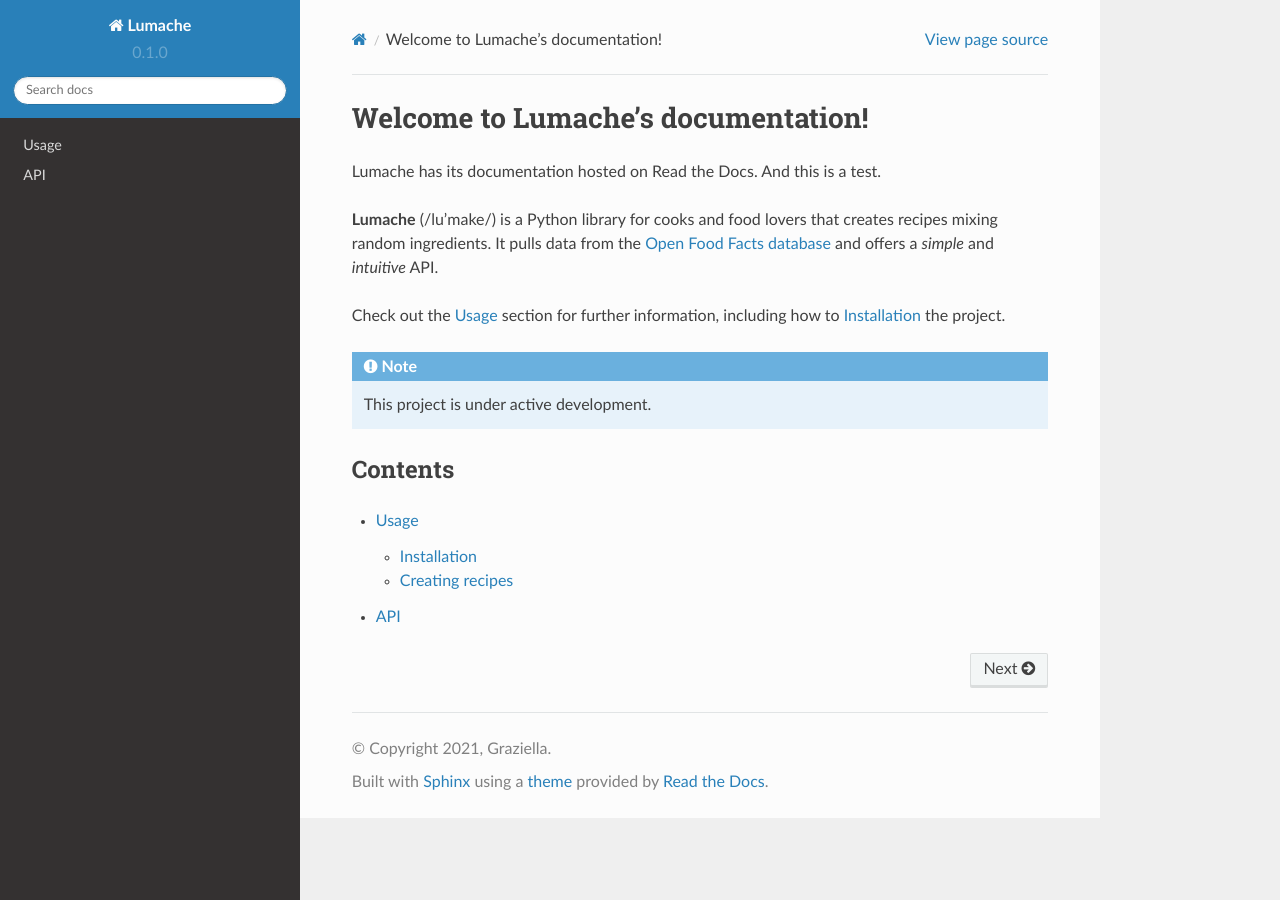
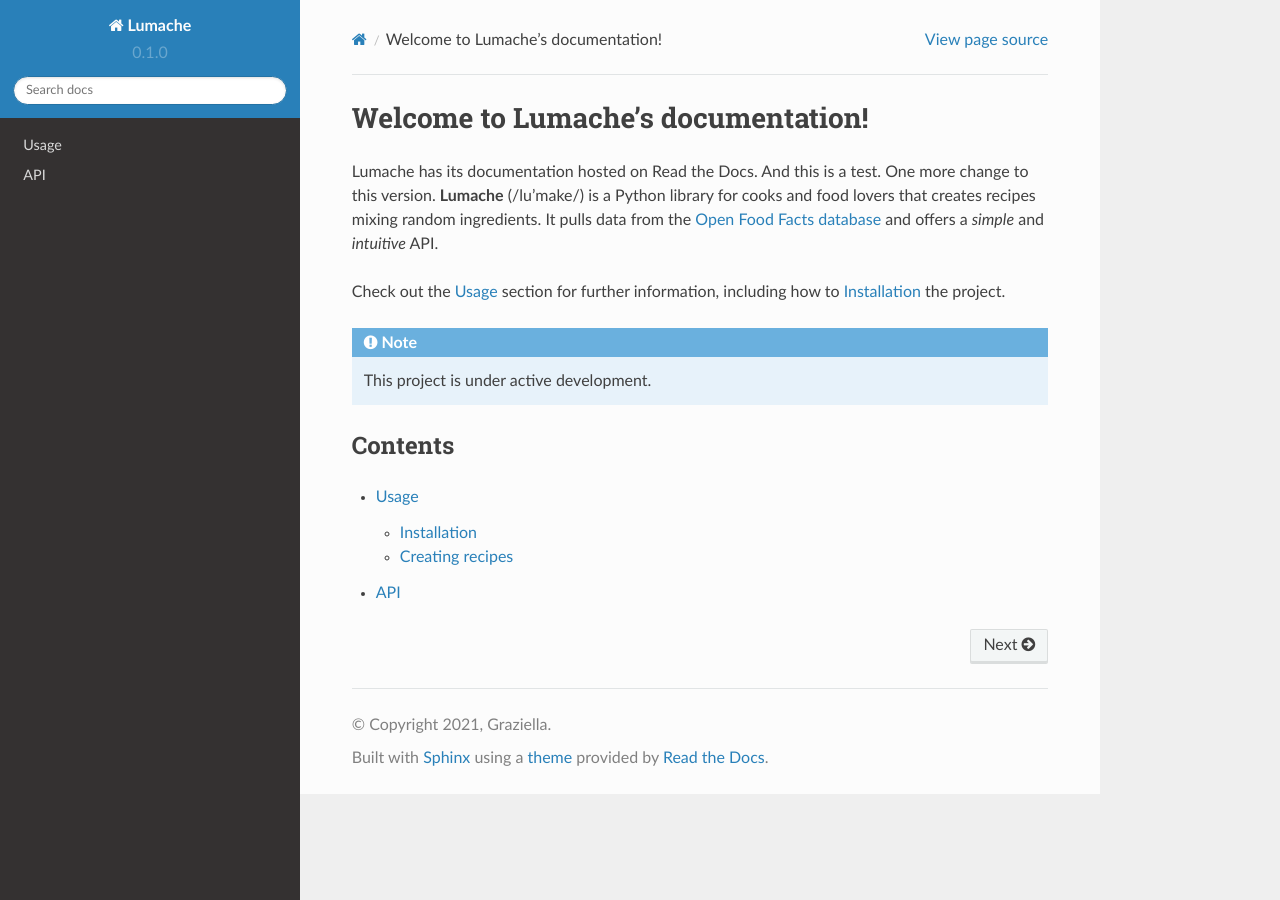
Before and after one commit to sergio-ku/RtD_Tutorial, a Sphinx documentation site: the page built from docs/source/index.rst, in a window 1280 px wide. Built offline with Sphinx 7.4.7 and the Read the Docs theme 2.0.0, drawn with Linux system fonts in a browser that asks for light colours.

Commit message:
Update index.rst

```diff
--- a/docs/source/index.rst
+++ b/docs/source/index.rst
@@ -2,7 +2,7 @@ Welcome to Lumache's documentation!
 ===================================
 
 Lumache has its documentation hosted on Read the Docs. And this is a test.
-
+One more change to this version.
 **Lumache** (/lu'make/) is a Python library for cooks and food lovers
 that creates recipes mixing random ingredients.
 It pulls data from the `Open Food Facts database <https://world.openfoodfacts.org/>`_
```
